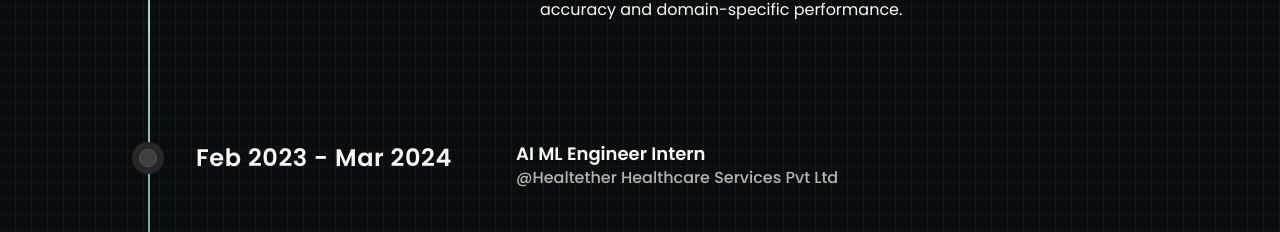
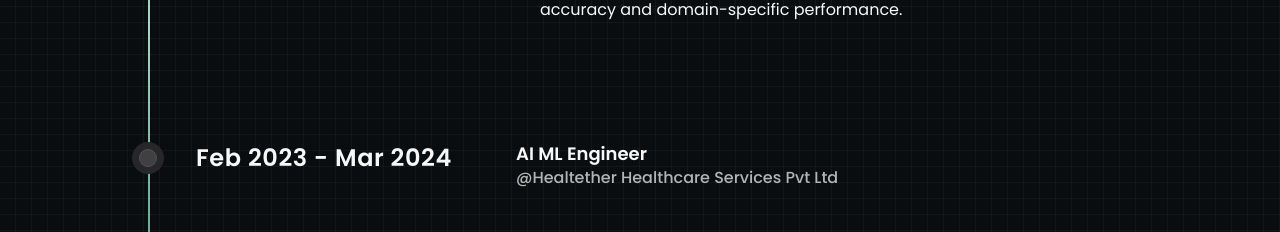
Before and after one commit to shivam92211/Portfolio, a Next.js app: page / in a window 1280 px wide. Shown: the part 2590-2822 px from the top of the page. Built offline with nearby package versions, Linux system fonts and the light colour scheme; what tailwindcss-debug-screens would draw is missing.

Commit message:
Update experiences.ts remove inter

```diff
--- a/src/data/experiences.ts
+++ b/src/data/experiences.ts
@@ -28,7 +28,7 @@ const experiences: IExperienceItem[] = [
     ],
   },
   {
-    designation: "AI ML Engineer Intern",
+    designation: "AI ML Engineer",
     company: "Healtether Healthcare Services Pvt Ltd",
     startDate: "Feb 2023",
     endDate: "Mar 2024",
```
